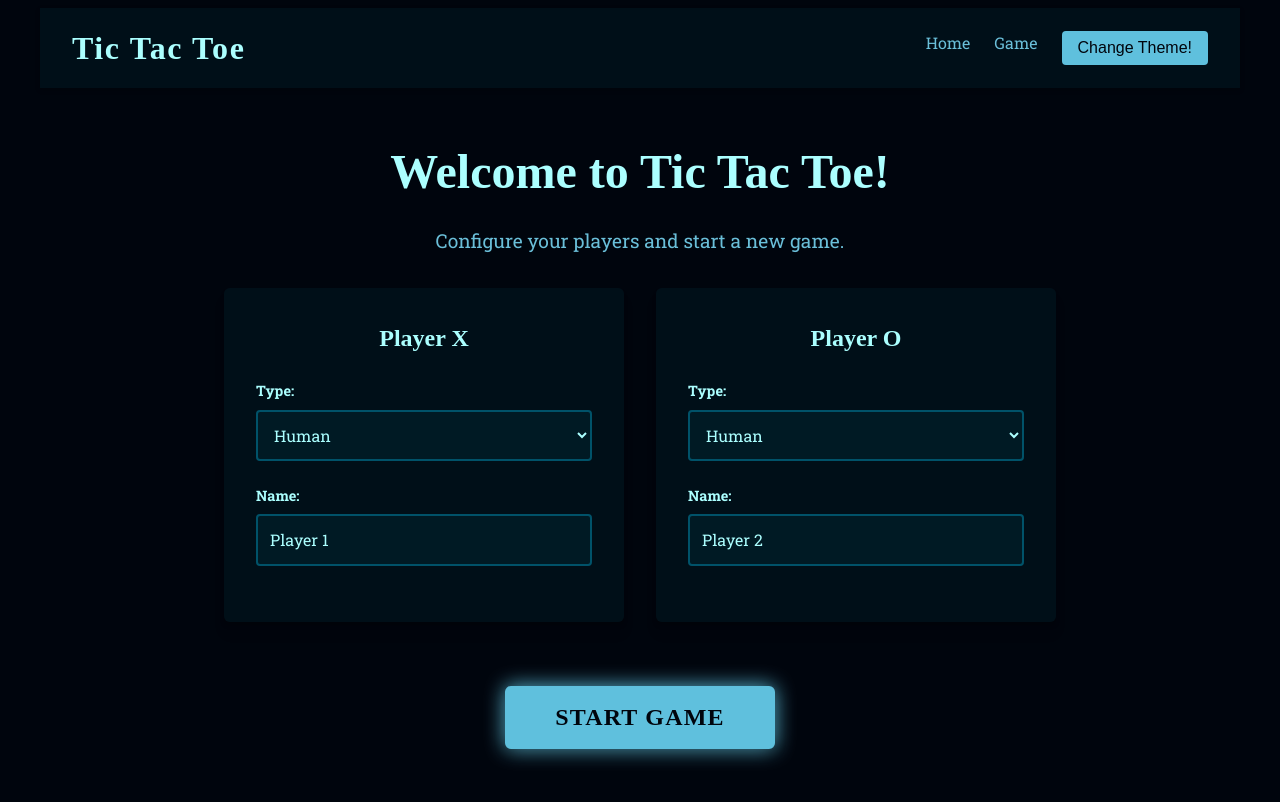
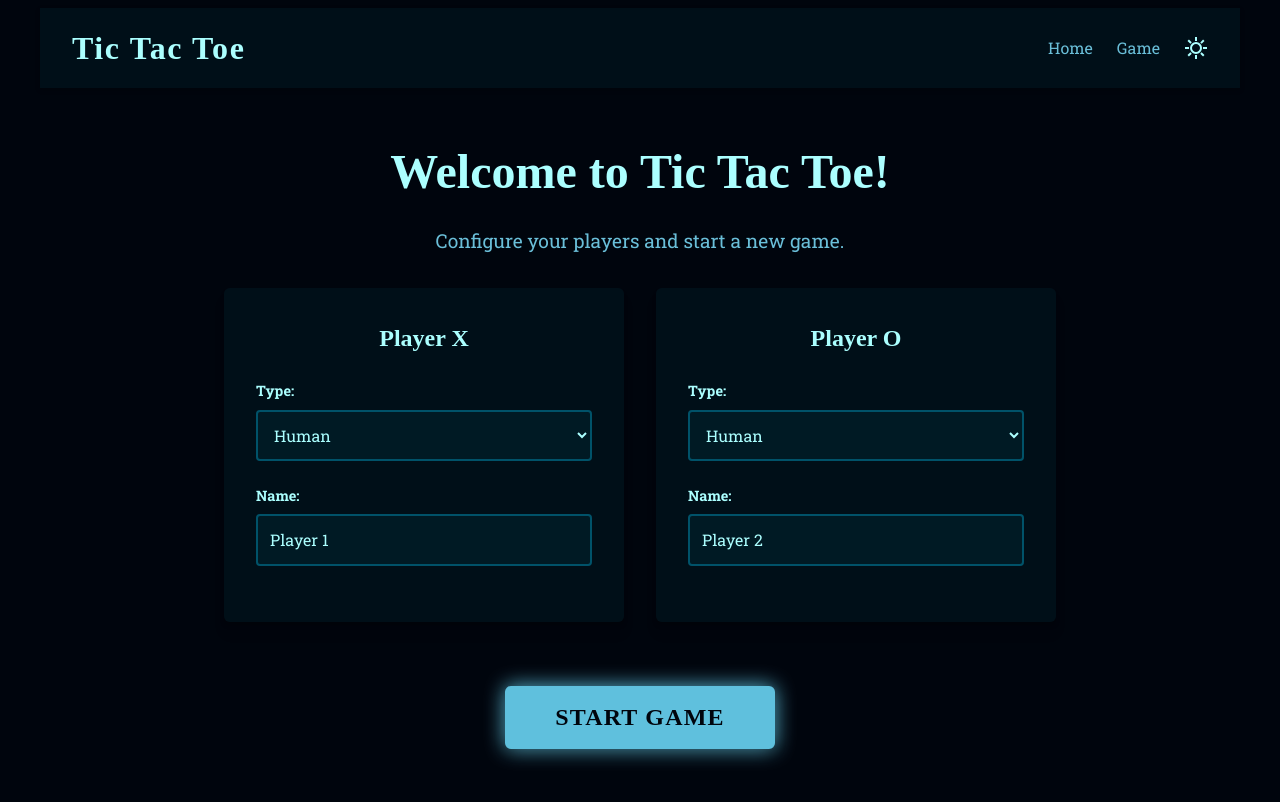
Before and after one commit to NickC64/tic-tac-toe, a React (Vite) app: page / in a window 1280 px wide. Shown: the top 802 px of the page. Built offline with nearby package versions, Linux system fonts and the light colour scheme; a web font is replaced by a local one.

Commit message:
refactor: prettified change theme button

```diff
--- a/src/components/Navbar.jsx
+++ b/src/components/Navbar.jsx
@@ -10,6 +10,19 @@ export default function NavBar() {
         document.documentElement.classList.toggle("light-theme", !isLightTheme);
     };
 
+    // Show light theme icon (sun) when in dark mode, dark theme icon (moon) when in light mode
+    const LightThemeIcon = () => (
+        <svg xmlns="http://www.w3.org/2000/svg" height="24px" viewBox="0 -960 960 960" width="24px" fill="currentColor" className="theme-icon">
+            <path d="M440-760v-160h80v160h-80Zm266 110-55-55 112-115 56 57-113 113Zm54 210v-80h160v80H760ZM440-40v-160h80v160h-80ZM254-652 140-763l57-56 113 113-56 54Zm508 512L651-255l54-54 114 110-57 59ZM40-440v-80h160v80H40Zm157 300-56-57 112-112 29 27 29 28-114 114Zm283-100q-100 0-170-70t-70-170q0-100 70-170t170-70q100 0 170 70t70 170q0 100-70 170t-170 70Zm0-80q66 0 113-47t47-113q0-66-47-113t-113-47q-66 0-113 47t-47 113q0 66 47 113t113 47Zm0-160Z"/>
+        </svg>
+    );
+
+    const DarkThemeIcon = () => (
+        <svg xmlns="http://www.w3.org/2000/svg" height="24px" viewBox="0 -960 960 960" width="24px" fill="currentColor" className="theme-icon">
+            <path d="M484-80q-84 0-157.5-32t-128-86.5Q144-253 112-326.5T80-484q0-146 93-257.5T410-880q-18 99 11 193.5T521-521q71 71 165.5 100T880-410q-26 144-138 237T484-80Zm0-80q88 0 163-44t118-121q-86-8-163-43.5T464-465q-61-61-97-138t-43-163q-77 43-120.5 118.5T160-484q0 135 94.5 229.5T484-160Zm-20-305Z"/>
+        </svg>
+    );
+
     return (
         <nav className="navbar">
             <h1 className="navbar-title"><a className="navbar-title-link" href="/">Tic Tac Toe</a></h1>
@@ -21,8 +34,8 @@ export default function NavBar() {
                     <NavLink to={"/game"}>Game</NavLink>
                 </li>
                 <li>
-                    <button id="theme-toggle" onClick={handleThemeToggle}>
-                        Change Theme!
+                    <button id="theme-toggle" onClick={handleThemeToggle} aria-label="Toggle theme">
+                        {isLightTheme ? <DarkThemeIcon /> : <LightThemeIcon />}
                     </button>
                 </li>
             </ul>
--- a/src/routes/navbar.scss
+++ b/src/routes/navbar.scss
@@ -30,11 +30,17 @@
     padding: 0;
 
     li {
+      display: flex;
+      align-items: center;
+
       a {
         text-decoration: none;
         color: var(--text-muted);
         font-size: 1rem;
+        line-height: 1.5;
         transition: color 0.3s;
+        display: flex;
+        align-items: center;
 
         &:hover {
           color: var(--primary);
@@ -43,16 +49,28 @@
 
       button {
         border: none;
-        background: var(--primary);
-        color: var(--bg-dark);
+        background: transparent;
+        color: var(--text);
         font-size: 1rem;
-        padding: 0.5rem 1rem;
+        padding: 0;
         border-radius: 4px;
         cursor: pointer;
-        transition: background-color 0.3s, transform 0.2s;
+        transition: transform 0.2s, opacity 0.2s;
+        display: flex;
+        align-items: center;
+        justify-content: center;
+        line-height: 1.5;
 
         &:hover {
-          transform: scale(1.05);
+          transform: scale(1.1);
+          opacity: 0.8;
+        }
+
+        .theme-icon {
+          width: 24px;
+          height: 24px;
+          color: var(--text);
+          display: block;
         }
       }
     }
```
Also changed, not shown: src/assets/dark-theme.svg (added), src/assets/light-theme.svg (added).
